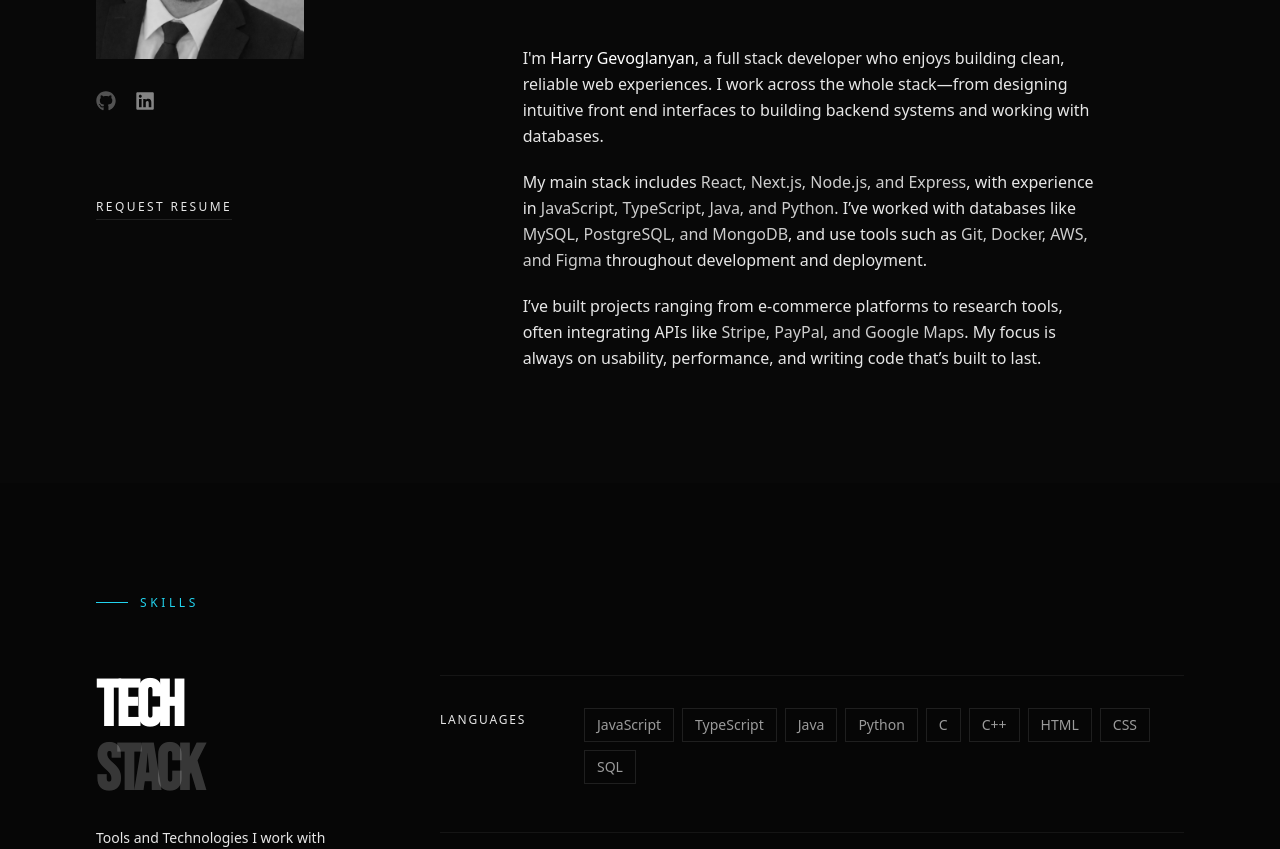
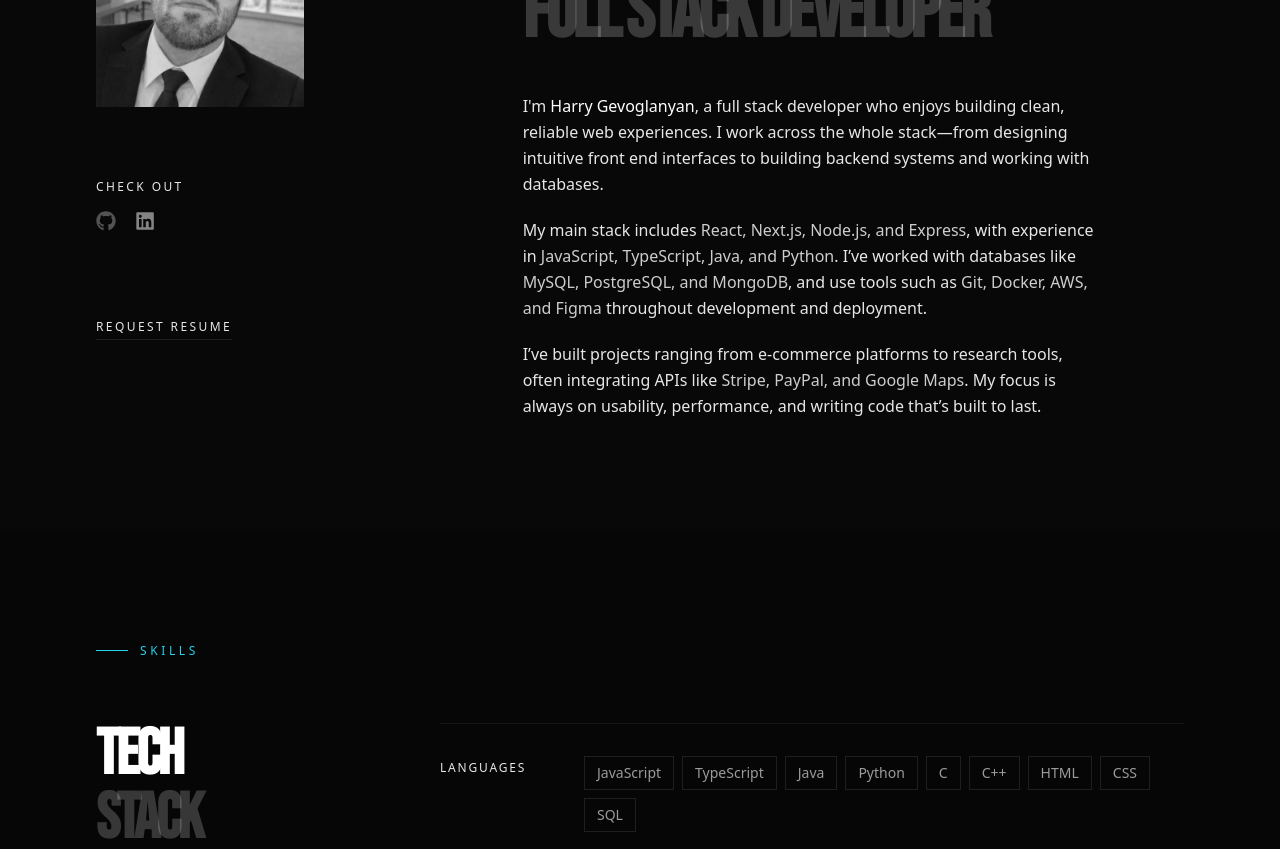
Before and after one commit to gevoglanyan/Gevoglanyan, a React (Create React App) app: page / in a window 1280 px wide. Shown: the part 1360-2209 px from the top of the page. Built offline with nearby package versions, Linux system fonts and the light colour scheme; the HTML template or start-up script is replaced by a standard one.

Commit message:
More Updates

```diff
--- a/src/components/About.js
+++ b/src/components/About.js
@@ -33,6 +33,10 @@ const About = () => {
           </div>
 
           <div className="flex gap-5">
+            <div className="space-y-4">
+              <br />
+              <p className="text-white/90 text-xs tracking-[0.2em] uppercase">Check Out</p>
+                <div className="flex gap-5">
                   <a
                     href="https://github.com/gevoglanyan"
                     target="_blank"
@@ -55,6 +59,8 @@ const About = () => {
                       <path d="M416 32H31.9C14.3 32 0 46.5 0 64.3v383.4C0 465.5 14.3 480 31.9 480H416c17.6 0 32-14.5 32-32.3V64.3c0-17.8-14.4-32.3-32-32.3zM135.4 416H69V202.2h66.5V416zm-33.2-243c-21.3 0-38.5-17.3-38.5-38.5S80.9 96 102.2 96c21.2 0 38.5 17.3 38.5 38.5 0 21.3-17.2 38.5-38.5 38.5zm282.1 243h-66.4V312c0-24.8-.5-56.7-34.5-56.7-34.6 0-39.9 27-39.9 54.9V416h-66.4V202.2h63.7v29.2h.9c8.9-16.8 30.6-34.5 62.9-34.5 67.2 0 79.7 44.3 79.7 101.9V416z" />
                     </svg>
                   </a>
+              </div>
+            </div>
           </div>
 
           <br />
--- a/src/components/Gaming.js
+++ b/src/components/Gaming.js
@@ -145,7 +145,7 @@ const Gaming = () => {
         <div className="mt-20 border-t border-white/[0.06] pt-8">
         <br />
           <p className="text-white/90 text-xs tracking-[0.2em] uppercase">
-            More gaming accolades coming soon - Check back.
+            More gaming accolades coming soon.
           </p>
         </div>
       </div>
--- a/src/components/Landing.js
+++ b/src/components/Landing.js
@@ -119,13 +119,13 @@ const Landing = () => {
 
         <div className="border-t border-white/90 pt-8">
 
-          <br />
+          <br /> <br />
 
           <p className="text-white/90 text-xs tracking-[0.2em] uppercase mb-5">
             Selected Work
           </p>
 
-          <br />
+          <br /> <br />
 
           <div className="flex flex-wrap gap-6 items-center">
             {[
--- a/src/components/Projects.js
+++ b/src/components/Projects.js
@@ -290,7 +290,7 @@ const Projects = () => {
         <br />
 
         <p className="text-white/90 text-xs tracking-[0.2em] uppercase mt-12">
-          More projects coming soon — check back.
+          More projects coming soon.
         </p>
       </div>
 
```
Lines whose indentation alone changed are shown as unchanged.
